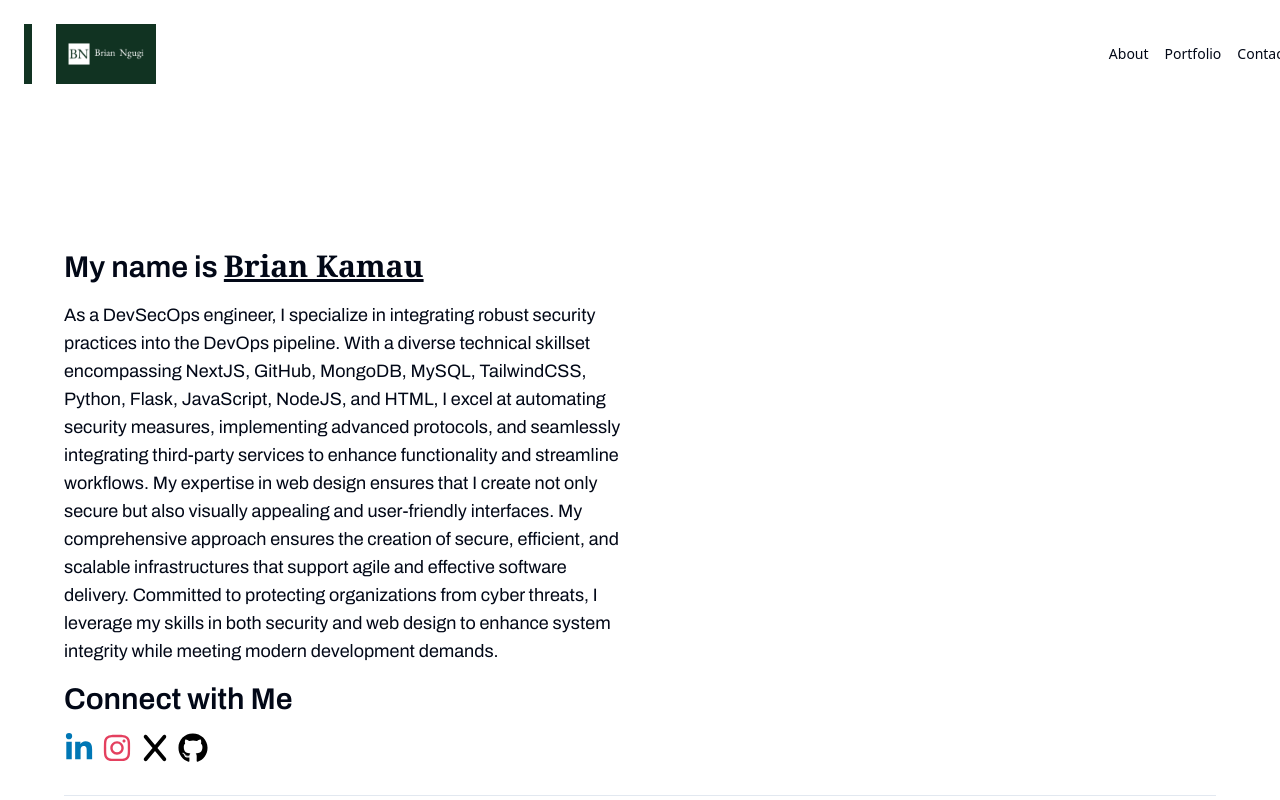
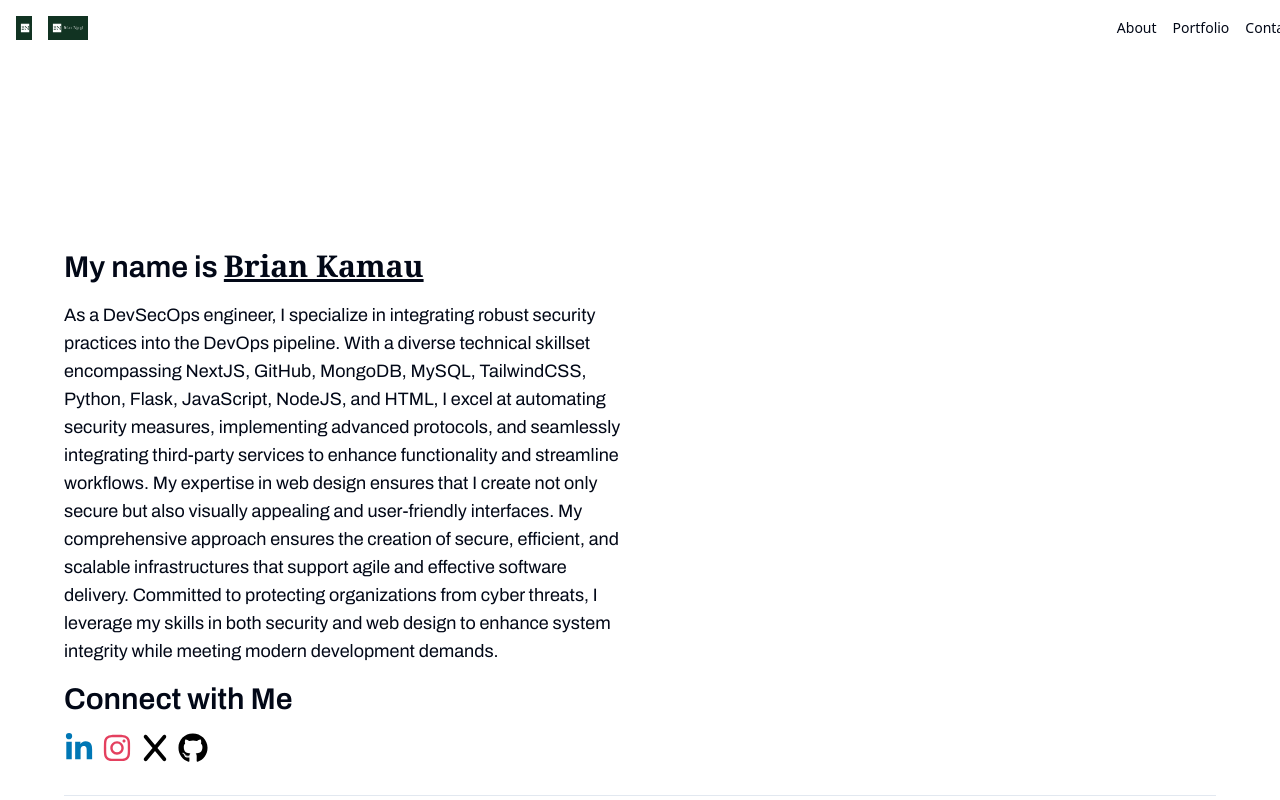
Before and after one commit to CARTOON01/cartoon, a Next.js app: page / in a window 1280 px wide. Shown: the top 800 px of the page. Built offline with nearby package versions, Linux system fonts and the light colour scheme.

Commit message:
Update header component layout and navigation links

```diff
--- a/app/(main)/_components/header.tsx
+++ b/app/(main)/_components/header.tsx
@@ -6,15 +6,15 @@ import Link from "next/link";
 export const Header = () => {
     return (
         <div className={cn(
-            "z-50 bg-background dark:bg-[#1F1F1F] fixed top-0 flex items-center w-full p-6"
+            "z-50 bg-background dark:bg-[#1F1F1F] fixed top-0 flex items-center justify-between w-full p-4"
         )}>
             <Logo />
-            <div className="hidden md:flex ml-auto items-center gap-x-4">
+            <div className="hidden md:flex items-center gap-x-4">
                 <Link href="#" className="text-sm font-medium">About</Link>
                 <Link href="#" className="text-sm font-medium">Portfolio</Link>
                 <Link href="#" className="text-sm font-medium">Contact</Link>
             </div>
-            <div className="md:hidden ml-auto">
+            <div className="md:hidden">
                 <MenuButton />
             </div>
         </div>
--- a/app/(main)/_components/logo.tsx
+++ b/app/(main)/_components/logo.tsx
@@ -1,15 +1,15 @@
 import Image from "next/image";
+import Link from "next/link";
 
 export const Logo = () => {
-
     return (
-        <div className="hidden md:flex items-center gap-x-2">
+        <Link href="/" className="flex items-center gap-x-2">
             <Image
                 src="/logo.png"
-                height="100"
-                width="100"
+                height="40"
+                width="40"
                 alt="logo"
             />
-        </div>
+        </Link>
     )
 }
```
